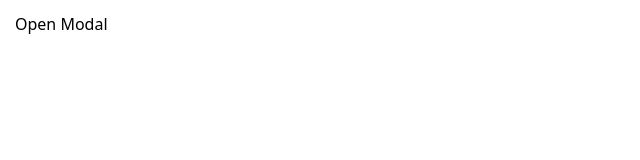
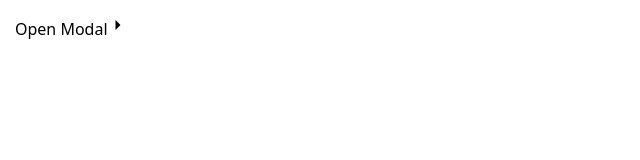
Before and after one commit to YevhenKharchenko/aqua-track-front, a React (Vite) app: page /modal in a window 1280 px wide. Shown: the top 160 px of the page, without its empty margins (0-640 px from the left). Built offline with nearby package versions, Linux system fonts and the light colour scheme.

Commit message:
update sprite

```diff
--- /dev/null
+++ b/src/assets/icons/index.js
@@ -0,0 +1 @@
+export { default as icons } from './sprite.svg';
--- a/src/components/ExampleModal.jsx
+++ b/src/components/ExampleModal.jsx
@@ -1,5 +1,6 @@
 import { useModal } from '../hooks/useModal.jsx';
 import { useCallback } from 'react';
+import { icons as sprite } from '../assets/icons/index.js';
 
 const ModalContent = ({ onClose }) => {
   return (
@@ -24,9 +25,14 @@ const ExampleModal = () => {
   }, [setModal, closeModal]);
 
   return (
-    <button type="button" onClick={openModal}>
-      Open Modal
-    </button>
+    <>
+      <button type="button" onClick={openModal}>
+        Open Modal
+        <svg style={{ width: 20, height: 20 }}>
+          <use xlinkHref={`${sprite}#icon-arrow-right-18x18`}></use>
+        </svg>
+      </button>
+    </>
   );
 };
 
```
